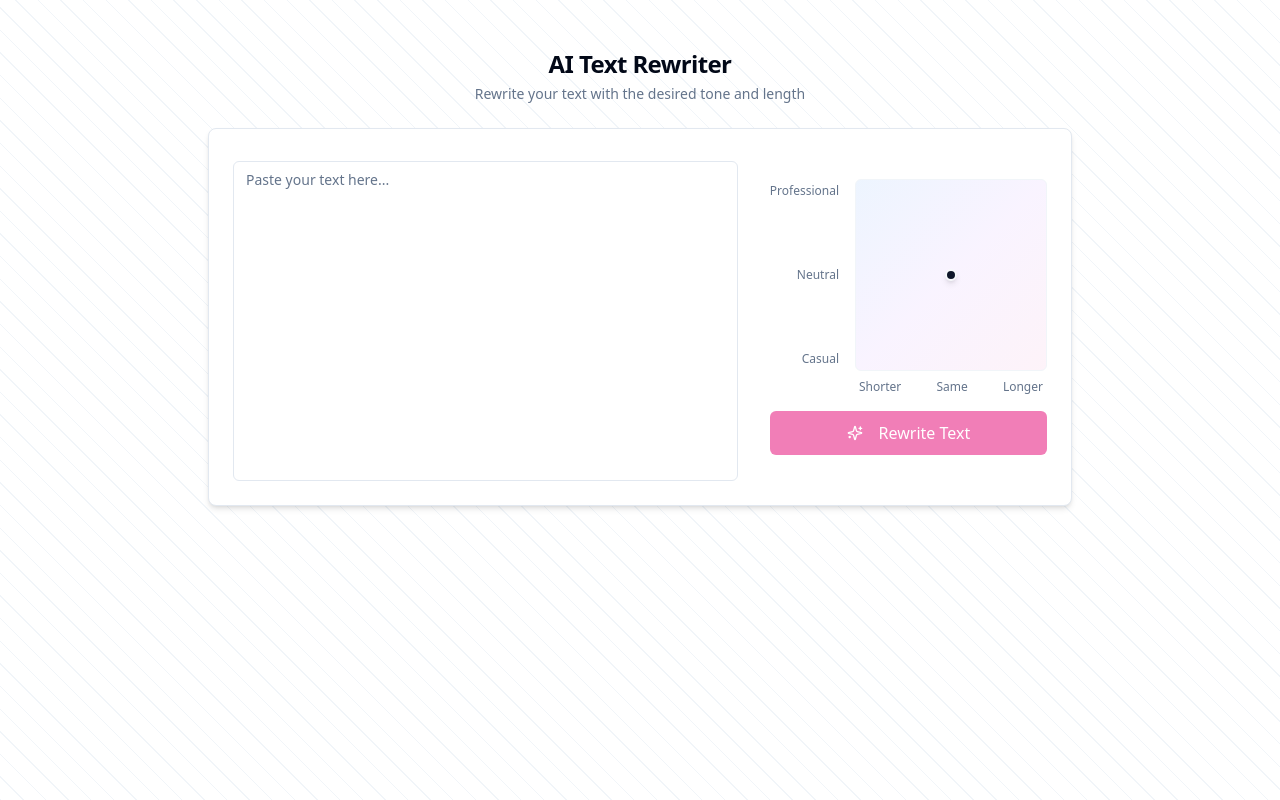
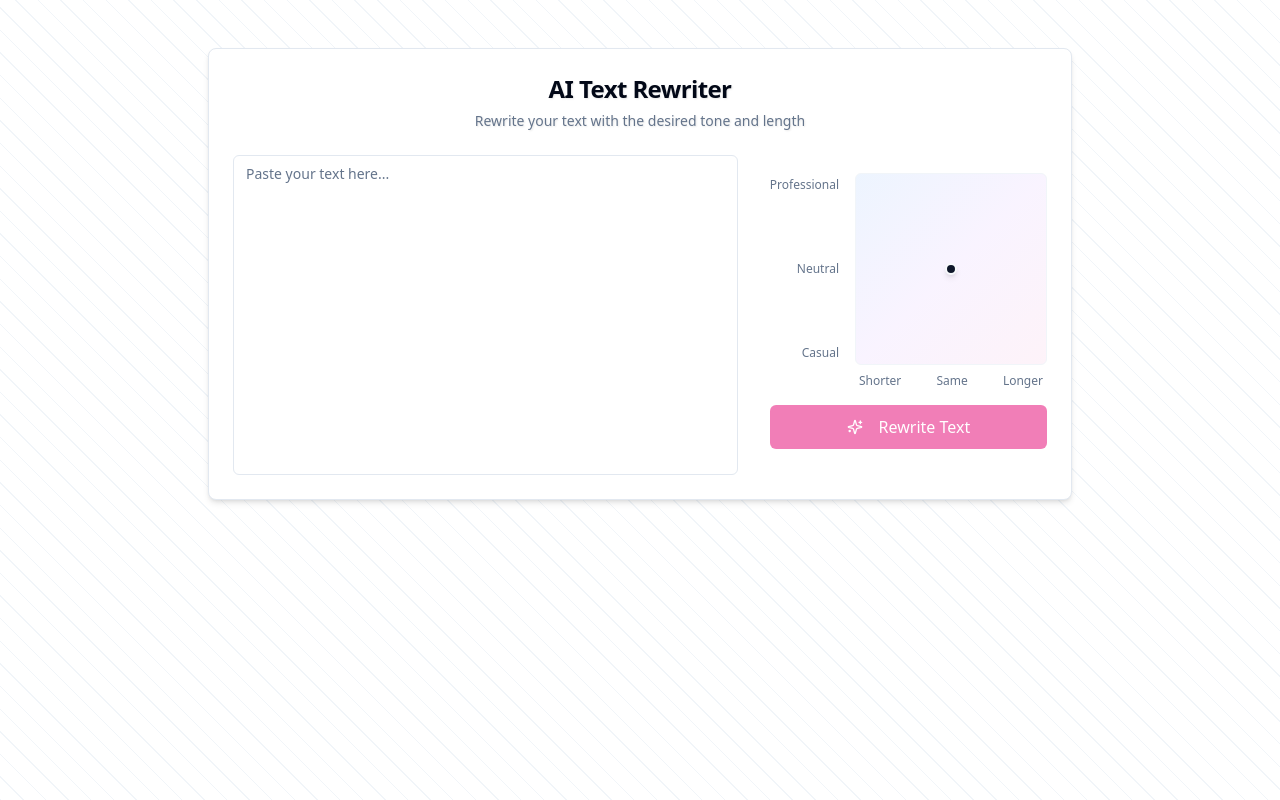
Before and after one commit to wwwillchen/vibe-text, a React (Vite) app: page / in a window 1280 px wide. Built offline with nearby package versions, Linux system fonts and the light colour scheme.

Commit message:
[dyad] Move header into card and add text shadow - wrote 1 file(s)

```diff
--- a/src/components/TextRewriter.tsx
+++ b/src/components/TextRewriter.tsx
@@ -5,7 +5,8 @@ import React, { useState } from 'react';
 import { Textarea } from "@/components/ui/textarea";
 import { Button } from "@/components/ui/button";
 import { Label } from "@/components/ui/label";
-import { Card, CardContent } from "@/components/ui/card";
+// Import CardHeader and CardTitle, CardDescription
+import { Card, CardContent, CardHeader, CardTitle, CardDescription } from "@/components/ui/card";
 import ToneLengthSelector from './ToneLengthSelector';
 import { Loader2, Sparkles } from 'lucide-react';
 import { toast } from "sonner";
@@ -53,21 +54,33 @@ const TextRewriter: React.FC = () => {
     console.log(`Selected Tone: ${tone}, Length: ${length}`);
   };
 
+  // Define text shadow style
+  const textShadowStyle = { textShadow: '1px 1px 2px rgba(0, 0, 0, 0.1)' };
+
   return (
-    <div className="container mx-auto p-4 max-w-4xl space-y-6">
-      <div className="text-center">
-        <h1 className="text-2xl font-semibold tracking-tight mb-1">AI Text Rewriter</h1>
-        <p className="text-sm text-muted-foreground">
-          Rewrite your text with the desired tone and length
-        </p>
-      </div>
-
+    // Removed the outer header div
+    <div className="container mx-auto p-4 max-w-4xl">
       {/* Added shadow-md class here */}
       <Card className="shadow-md">
-        {/* Changed items-start to items-center */}
-        <CardContent className="p-4 md:p-6 flex flex-col md:flex-row gap-6 md:gap-8 items-center">
-          {/* Textarea Section (takes up more space) */}
-          {/* Removed h-full to allow natural height based on rows */}
+        {/* Moved Header inside Card using CardHeader */}
+        <CardHeader className="text-center pb-4"> {/* Added padding-bottom */}
+          <CardTitle
+            className="text-2xl font-semibold tracking-tight"
+            style={textShadowStyle} // Apply text shadow
+          >
+            AI Text Rewriter
+          </CardTitle>
+          <CardDescription
+            className="text-sm text-muted-foreground"
+            style={textShadowStyle} // Apply text shadow
+          >
+            Rewrite your text with the desired tone and length
+          </CardDescription>
+        </CardHeader>
+
+        {/* Content remains vertically centered */}
+        <CardContent className="p-4 pt-0 md:p-6 md:pt-0 flex flex-col md:flex-row gap-6 md:gap-8 items-center"> {/* Removed top padding */}
+          {/* Textarea Section */}
           <div className="space-y-2 w-full md:flex-1">
             <Label htmlFor="input-text" className="sr-only">Your Text</Label>
             <Textarea
@@ -76,24 +89,22 @@ const TextRewriter: React.FC = () => {
               value={inputText}
               onChange={(e) => setInputText(e.target.value)}
               rows={12}
-              className="resize-none shadow-none focus-visible:ring-0 focus-visible:ring-offset-0 w-full min-h-[240px] md:min-h-[320px]" // Keep min-height for consistency
+              className="resize-none shadow-none focus-visible:ring-0 focus-visible:ring-offset-0 w-full min-h-[240px] md:min-h-[320px]"
             />
           </div>
 
           {/* ToneLengthSelector & Button Section */}
-          {/* Ensure this column also aligns items appropriately if needed */}
           <div className="w-full md:w-auto flex flex-col items-center md:items-stretch gap-4">
              <ToneLengthSelector
                selectedTone={selectedTone}
                selectedLength={selectedLength}
                onSelect={handleToneLengthSelect}
              />
-             {/* Moved Button Here */}
              <Button
                onClick={handleRewrite}
                disabled={isLoading || !inputText.trim()}
                className={cn(
-                 "w-full h-11 px-8 text-base", // Make button full width of its container
+                 "w-full h-11 px-8 text-base",
                  "bg-pink-500 text-white",
                  "hover:bg-pink-600",
                  "focus-visible:ring-pink-400",
```
